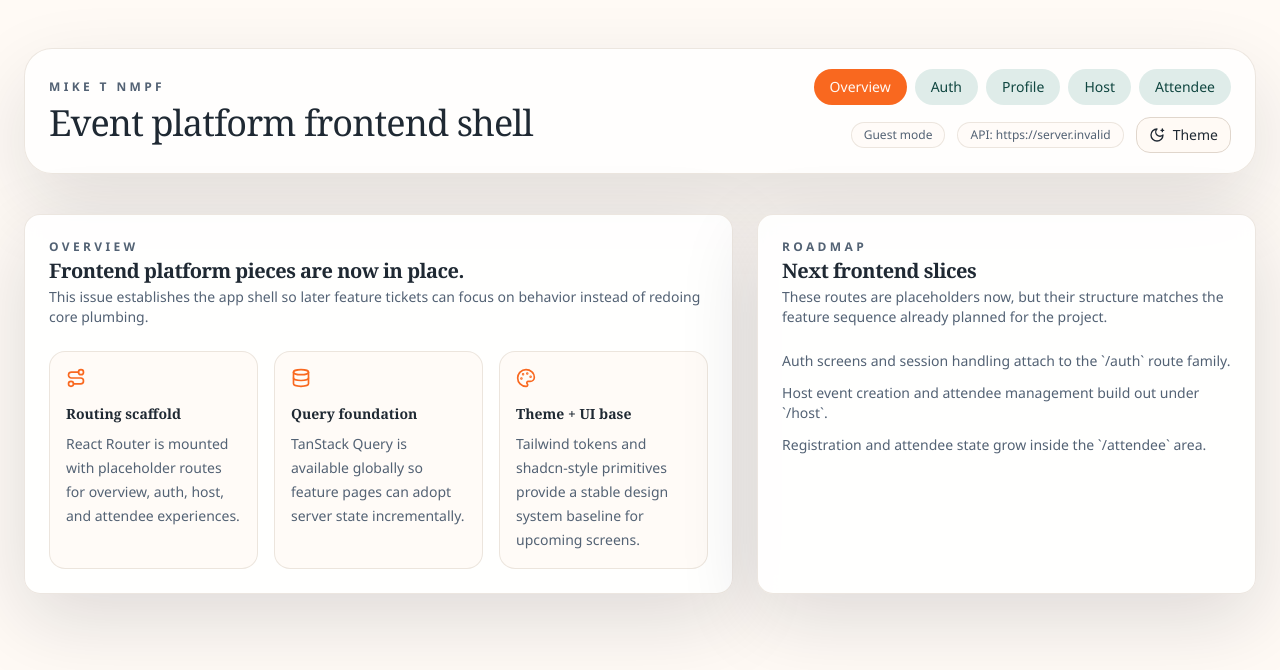
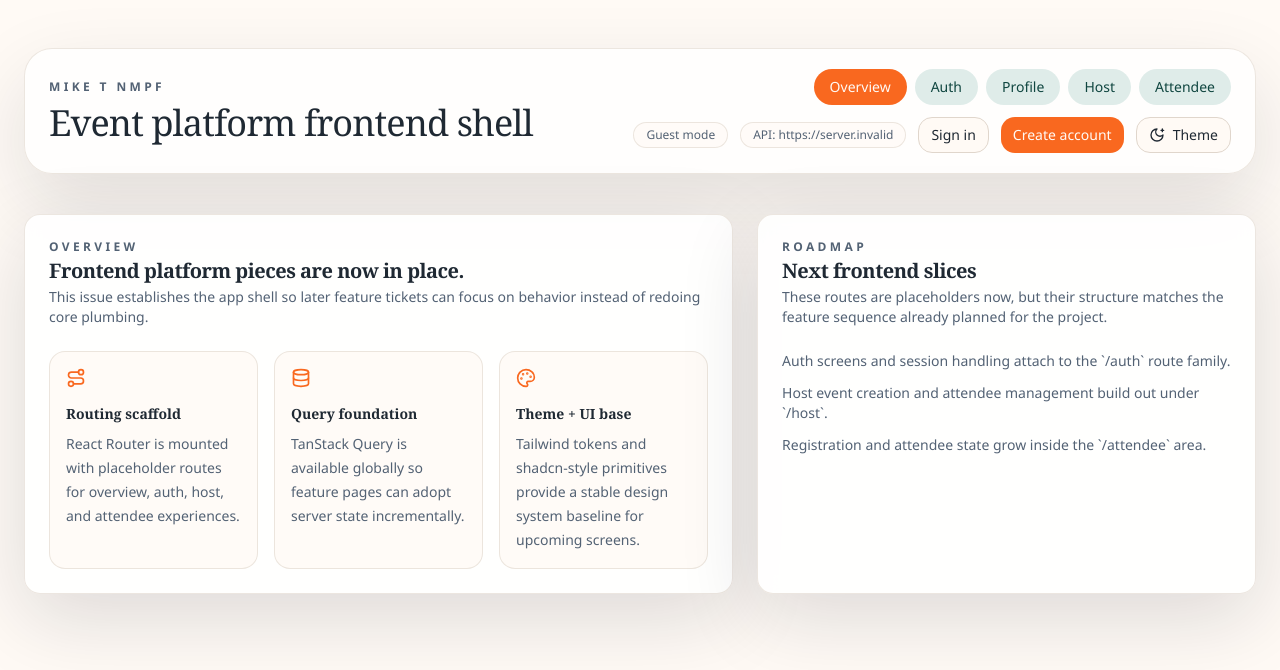
Before and after one commit to mtplayground/mike-t-nmpf-event-orgnization, a React (Vite) app in the folder frontend/: page / in a window 1280 px wide. Shown: the top 670 px of the page. Built offline with nearby package versions, Linux system fonts and the light colour scheme; no server answers.

Commit message:
fix: expose unauthenticated auth links

```diff
--- a/frontend/src/components/root-layout.tsx
+++ b/frontend/src/components/root-layout.tsx
@@ -69,7 +69,16 @@ export function RootLayout() {
                 >
                   Sign out
                 </Button>
-              ) : null}
+              ) : (
+                <>
+                  <Button asChild variant="outline" size="sm">
+                    <NavLink to="/auth/login">Sign in</NavLink>
+                  </Button>
+                  <Button asChild size="sm">
+                    <NavLink to="/auth/register">Create account</NavLink>
+                  </Button>
+                </>
+              )}
               <Button variant="outline" size="sm" onClick={toggleTheme}>
                 {theme === 'light' ? (
                   <MoonStar className="h-4 w-4" />
```
